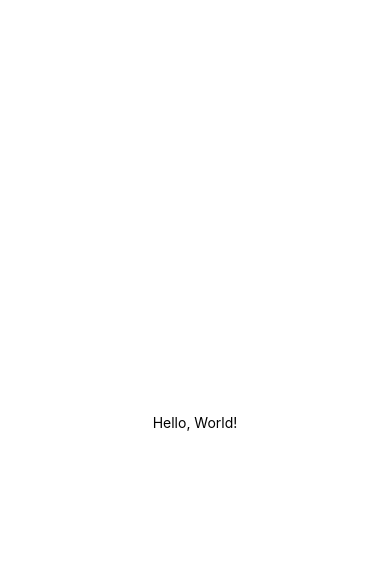
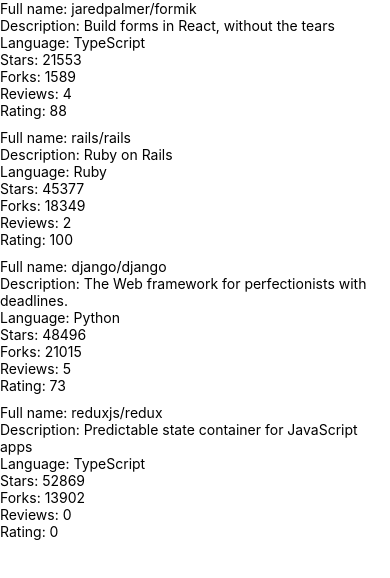
Before and after one commit to kimarimt/rate-repository-app, a React Native app: screen / in a window 390 px wide. Shown: the top 578 px of the page. Built offline with nearby package versions, Linux system fonts and the light colour scheme.

Commit message:
finished 10.3

```diff
--- a/App.js
+++ b/App.js
@@ -1,21 +1,7 @@
-import { StatusBar } from 'expo-status-bar'
-import { StyleSheet, View } from 'react-native'
 import Main from './src/components/Main'
 
-export default function App() {
-  return (
-    <View style={styles.container}>
-      <Main />
-      <StatusBar style="auto" />
-    </View>
-  )
+const App = () => {
+  return <Main />
 }
 
-const styles = StyleSheet.create({
-  container: {
-    flex: 1,
-    backgroundColor: '#fff',
-    alignItems: 'center',
-    justifyContent: 'center',
-  },
-})
+export default App
--- a/eslint.config.mjs
+++ b/eslint.config.mjs
@@ -52,8 +52,8 @@
       'no-trailing-spaces': 'error',
       'object-curly-spacing': ['error', 'always'],
       'arrow-spacing': ['error', { before: true, after: true }],
-      'react/props-types': 'off',
-      'react/react-in-jsx-scope': 'off',
+      'react/props-types': false,
+      'react/react-in-jsx-scope': false,
       'react-native/no-unused-styles': 'warn',
       'react-native/split-platform-components': 'warn',
       'react-native/no-inline-styles': 'warn',
--- a/src/components/Main.jsx
+++ b/src/components/Main.jsx
@@ -1,7 +1,21 @@
-import { Text } from 'react-native'
+import Constants from 'expo-constants'
+import { StyleSheet, SafeAreaView } from 'react-native'
+import RepositoryList from './RepositoryList'
+
+const styles = StyleSheet.create({
+  container: {
+    marginTop: Constants.statusBarHeight,
+    flexGrow: 1,
+    flexShrink: 1
+  }
+})
 
 const Main = () => {
-  return <Text>Hello, World!</Text>
+  return (
+    <SafeAreaView style={styles.container}>
+      <RepositoryList />
+    </SafeAreaView>
+  )
 }
 
 export default Main
--- /dev/null
+++ b/src/components/RepositoryItem.jsx
@@ -0,0 +1,15 @@
+import { View, Text } from 'react-native'
+
+const RepositoryItem = ({ repository }) => (
+  <View>
+    <Text>Full name: {repository.fullName}</Text>
+    <Text>Description: {repository.description}</Text>
+    <Text>Language: {repository.language}</Text>
+    <Text>Stars: {repository.stargazersCount}</Text>
+    <Text>Forks: {repository.forksCount}</Text>
+    <Text>Reviews: {repository.reviewCount}</Text>
+    <Text>Rating: {repository.ratingAverage}</Text>
+  </View>
+)
+
+export default RepositoryItem
--- /dev/null
+++ b/src/components/RepositoryList.jsx
@@ -0,0 +1,24 @@
+import { FlatList, View, StyleSheet } from 'react-native'
+import { REPOSITORIES } from '../data/repositoryData'
+import RepositoryItem from './RepositoryItem'
+
+const styles = StyleSheet.create({
+  separator: {
+    height: 10,
+  }
+})
+
+const ItemSeparator = () => <View style={styles.separator} />
+
+const RepositoryList = () => {
+  return (
+    <FlatList
+      data={REPOSITORIES}
+      ItemSeparatorComponent={ItemSeparator}
+      renderItem={({ item }) => <RepositoryItem repository={item} />}
+      keyExtractor={item => item.id}
+    />
+  )
+}
+
+export default RepositoryList
--- /dev/null
+++ b/src/data/repositoryData.js
@@ -0,0 +1,46 @@
+export const REPOSITORIES = [
+  {
+    id: 'jaredpalmer.formik',
+    fullName: 'jaredpalmer/formik',
+    description: 'Build forms in React, without the tears',
+    language: 'TypeScript',
+    forksCount: 1589,
+    stargazersCount: 21553,
+    ratingAverage: 88,
+    reviewCount: 4,
+    ownerAvatarUrl: 'https://avatars2.githubusercontent.com/u/4060187?v=4',
+  },
+  {
+    id: 'rails.rails',
+    fullName: 'rails/rails',
+    description: 'Ruby on Rails',
+    language: 'Ruby',
+    forksCount: 18349,
+    stargazersCount: 45377,
+    ratingAverage: 100,
+    reviewCount: 2,
+    ownerAvatarUrl: 'https://avatars1.githubusercontent.com/u/4223?v=4',
+  },
+  {
+    id: 'django.django',
+    fullName: 'django/django',
+    description: 'The Web framework for perfectionists with deadlines.',
+    language: 'Python',
+    forksCount: 21015,
+    stargazersCount: 48496,
+    ratingAverage: 73,
+    reviewCount: 5,
+    ownerAvatarUrl: 'https://avatars2.githubusercontent.com/u/27804?v=4',
+  },
+  {
+    id: 'reduxjs.redux',
+    fullName: 'reduxjs/redux',
+    description: 'Predictable state container for JavaScript apps',
+    language: 'TypeScript',
+    forksCount: 13902,
+    stargazersCount: 52869,
+    ratingAverage: 0,
+    reviewCount: 0,
+    ownerAvatarUrl: 'https://avatars3.githubusercontent.com/u/13142323?v=4',
+  },
+]
```
